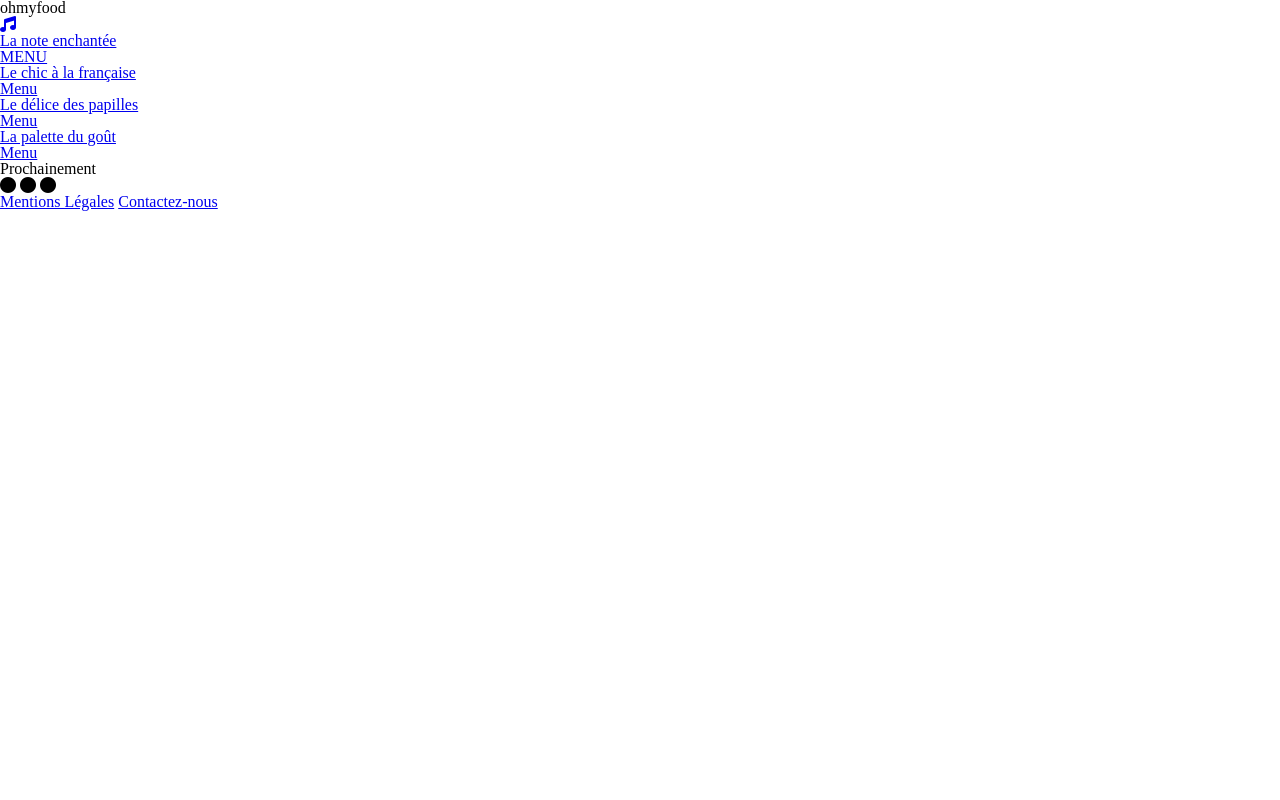
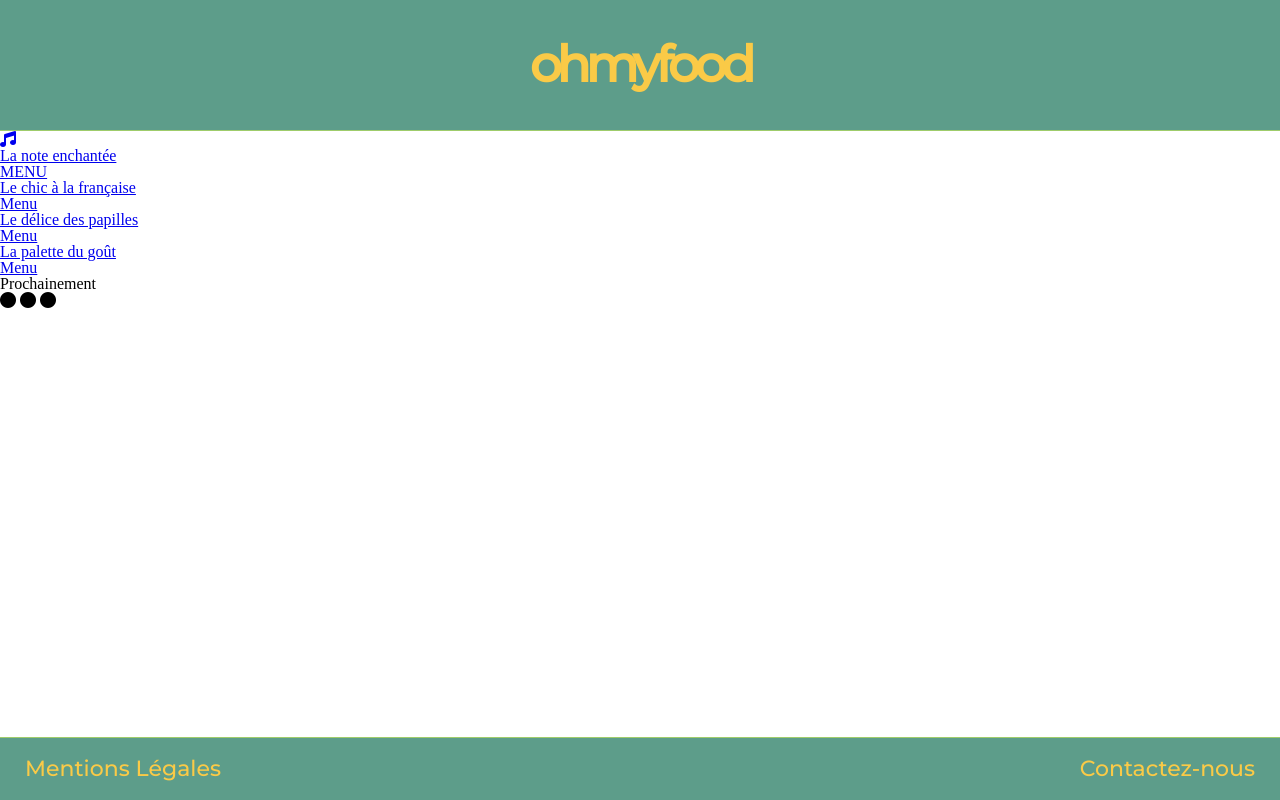
Before and after one commit to Manaile/Projet3, a website: page index.html in a window 1280 px wide. Drawn offline with Linux system fonts and the light colour scheme; files that its build step writes are made by us from their sources; a web font is replaced by a local one.

Commit message:
add header and footer

```diff
--- a/sass_improvement/sass/style.scss
+++ b/sass_improvement/sass/style.scss
@@ -3,9 +3,9 @@ $bgd-color:rgb(93,157,138);
 $txt-color:rgb(250,202,71);
 $bgd-menu1:rgb(253,220,218);
 $txt-menu1:rgb(71, 31, 24);
-$gradient-menu1:$txt-menu2,rgb(221, 76, 120);
+$txt-menu2:rgb(223, 137, 67);
+$gradient-menu1: $txt-menu2,rgb(221, 76, 120);
 $bgd-menu2:rgb(247, 236, 245);
-$txt-menu2:rgb(223, 137, 67);
 $gradient-menu2:rgb(129, 58, 223),$txt-menu2;
 $bgd-menu3:rgb(238, 240, 242);
 $txt-menu3:rgb(6, 164, 255);
@@ -51,3 +51,9 @@ $border-color:rgb(159, 204, 107);
         }
     }
 }
+header{
+    @include header;
+}
+footer{
+    @include footer;
+}
```
Also changed, not shown: sass_improvement/css/style.css, 1 other file.
